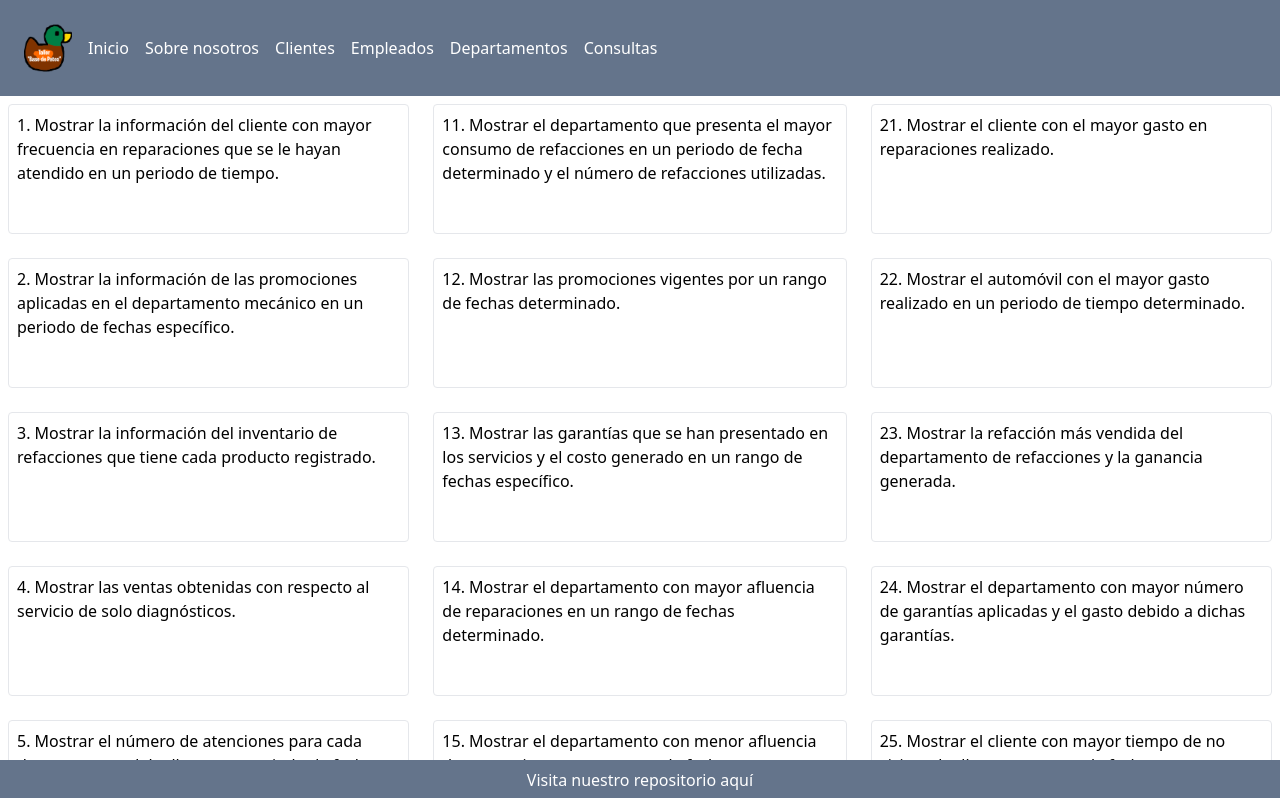
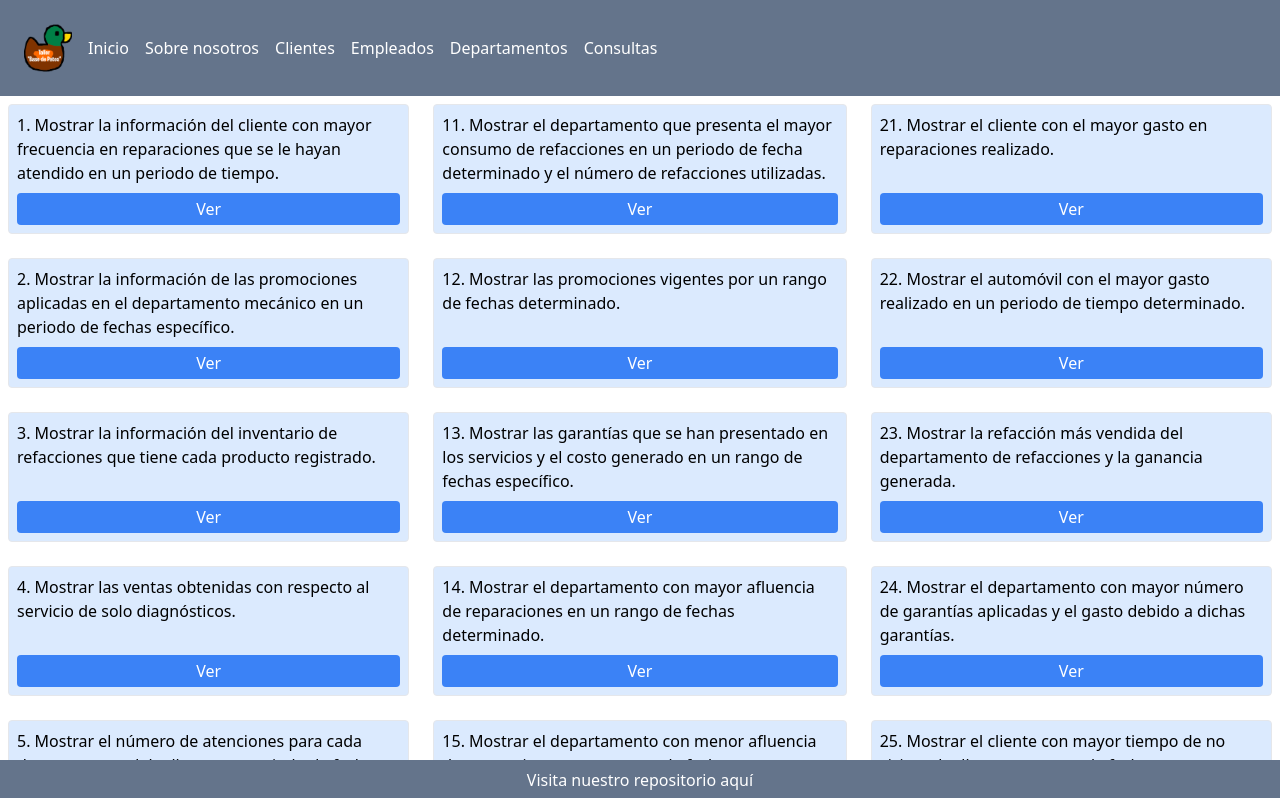
Before and after one commit to HakkinDavid/SvelteBdDFrontend, a SvelteKit app: page /consultas in a window 1280 px wide. Shown: the top 798 px of the page. Built offline with nearby package versions, Linux system fonts and the light colour scheme.

Commit message:
me lo destemía

```diff
--- a/src/lib/PreviaConsulta.svelte
+++ b/src/lib/PreviaConsulta.svelte
@@ -3,10 +3,9 @@
   import { goto } from "$app/navigation";
 
   export let index = 0;
-  export let color = "";
 </script>
 
-<div class="flex flex-col bg-{color}-100 p-2 m-1 border rounded content-between">
+<div class="flex flex-col bg-blue-100 p-2 m-1 border rounded content-between">
   <p class="flex flex-grow">{index + 1 + '. ' + consultas[index]}</p>
-  <button class="bg-{color}-500 text-white px-2 py-1 rounded mt-2" on:click={()=>{goto('/consultas/' + (index + 1))}}>Ver</button>
+  <button class="bg-blue-500 text-white px-2 py-1 rounded mt-2" on:click={()=>{goto('/consultas/' + (index + 1))}}>Ver</button>
 </div>
--- a/src/routes/consultas/+page.svelte
+++ b/src/routes/consultas/+page.svelte
@@ -1,12 +1,6 @@
 <script>
   import { número_consultas as n} from "$lib/Consulta.svelte";
   import PreviaConsulta from "$lib/PreviaConsulta.svelte";
-
-  const colors = [
-    'blue',
-    'green',
-    'yellow'
-  ];
 </script>
 
 <svelte:head>
@@ -15,6 +9,6 @@
 
 <section class="grid grid-rows-10 grid-flow-col gap-4 p-1">
   {#each {length: n} as _, i}
-    <PreviaConsulta index={i} color={colors[parseInt(i/10)]}/>
+    <PreviaConsulta index={i}/>
   {/each}
 </section>
```
